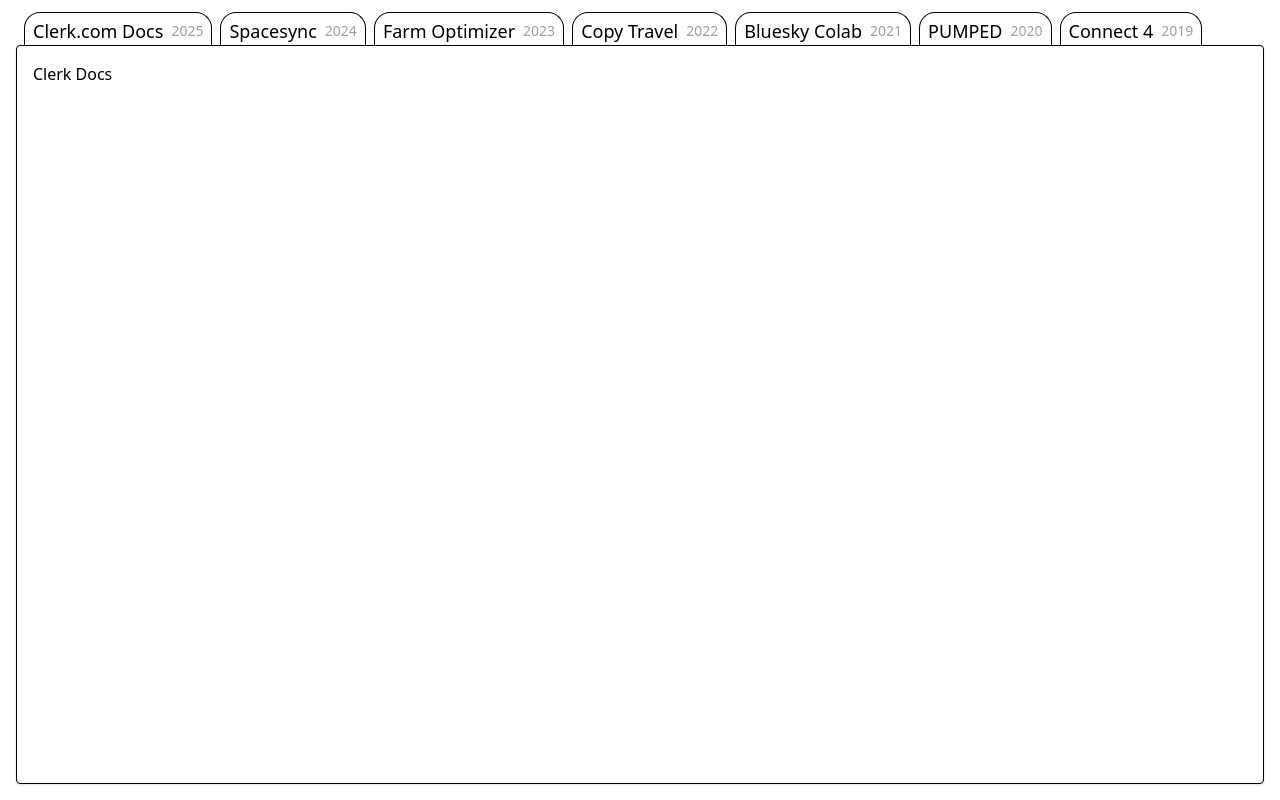
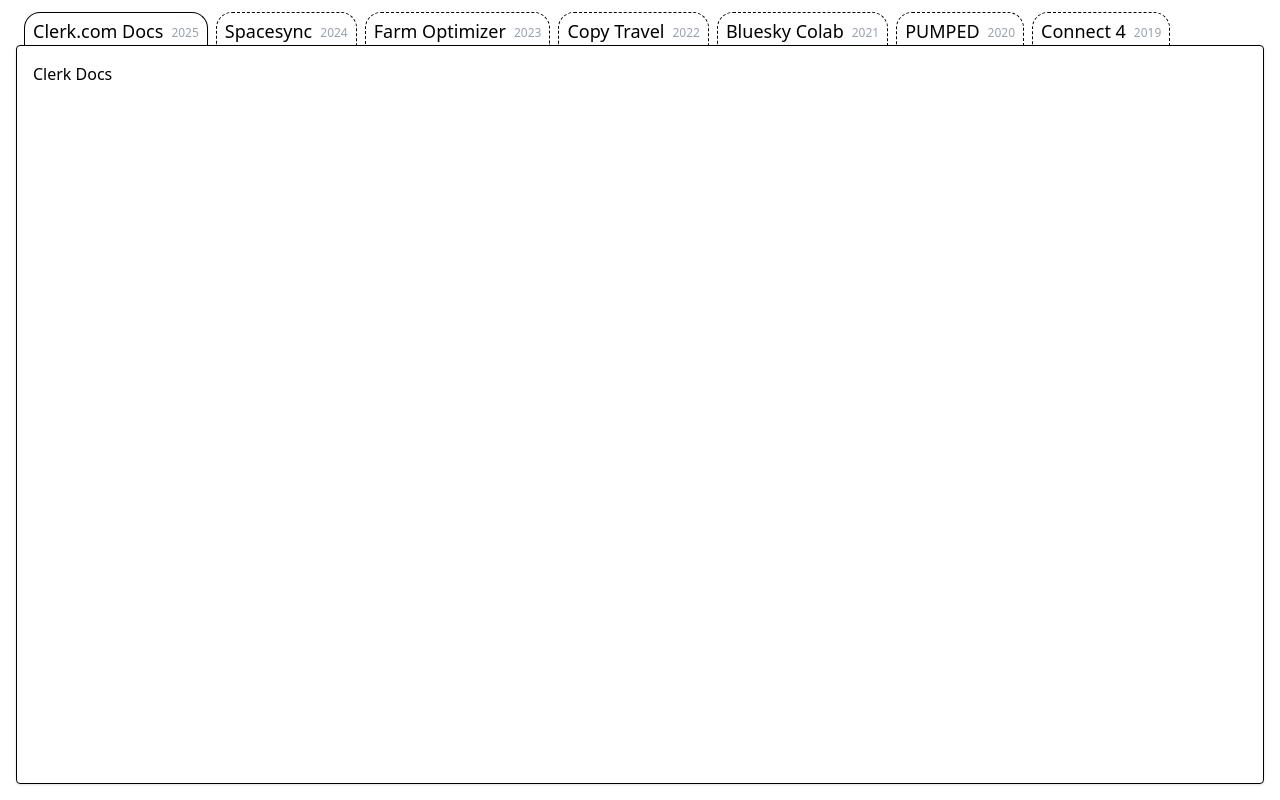
Before and after one commit to NWylynko/portfolio, a Next.js app: page / in a window 1280 px wide. Built offline with nearby package versions, Linux system fonts and the light colour scheme.

Commit message:
show active tab state

```diff
--- a/app/(projects)/Nav.tsx
+++ b/app/(projects)/Nav.tsx
@@ -11,10 +11,10 @@
         <nav className="px-2">
             <ul className="flex flex-row gap-2 overflow-y-auto">
                 {projects.map((project, index) => (
-                    <li key={index} data-active={project.urls.includes(pathname)} className="border-t border-x rounded-t-2xl mt-1 hover:mt-0 transition-all cursor-pointer">
+                    <li key={index} data-active={project.urls.includes(pathname)} className="border-t border-x border-dashed rounded-t-2xl mt-1 hover:mt-0 transition-all cursor-pointer data-[active=true]:border-solid data-[active=true]:shadow">
                         <Link href={project.urls[0]} className="px-2 py-1 flex flex-row items-end gap-2">
                             <span className="font-medium text-lg -mb-1 whitespace-nowrap">{project.name}</span>
-                            <span className="text-sm text-gray-400">{project.year}</span>
+                            <span className="text-xs text-gray-400">{project.year}</span>
                         </Link>
                     </li>
                 ))}
```
